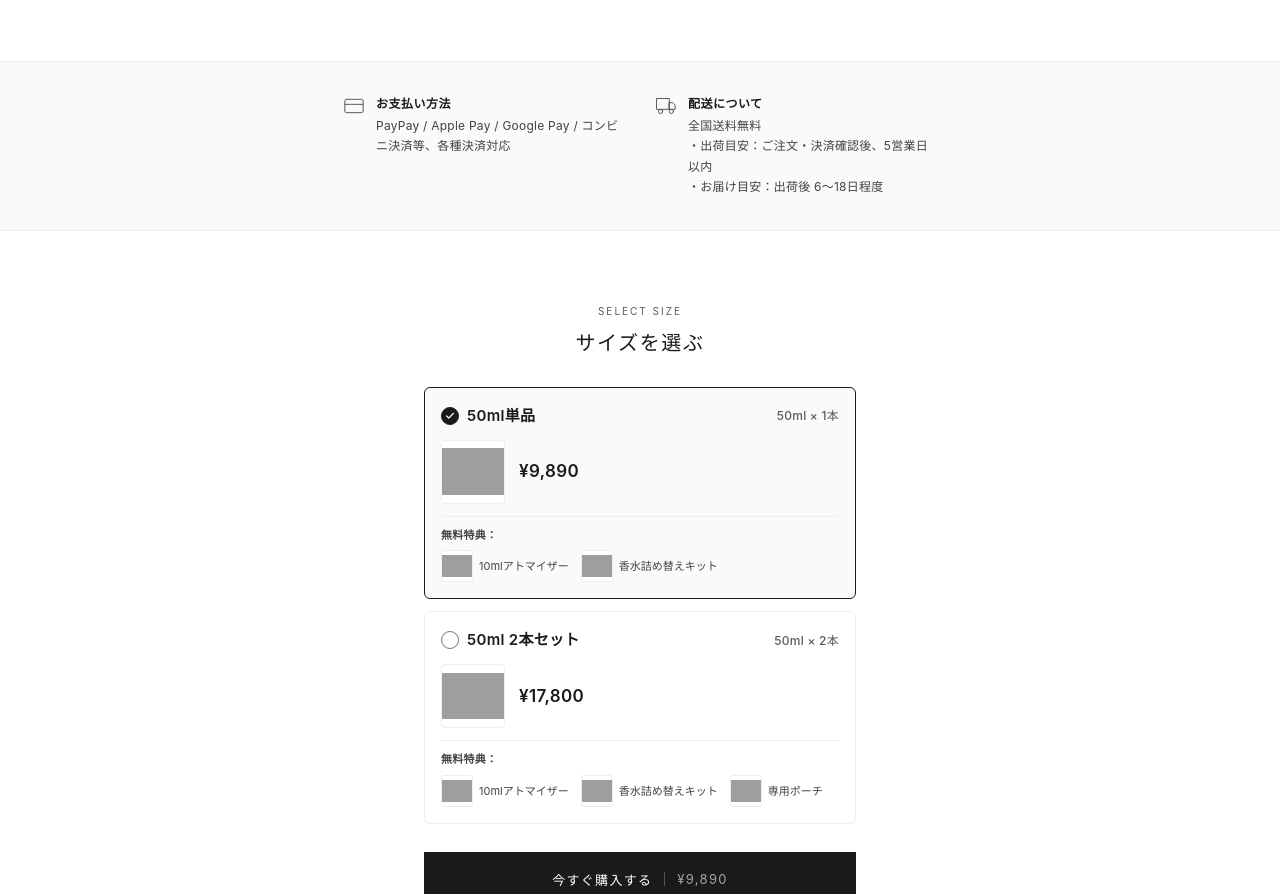
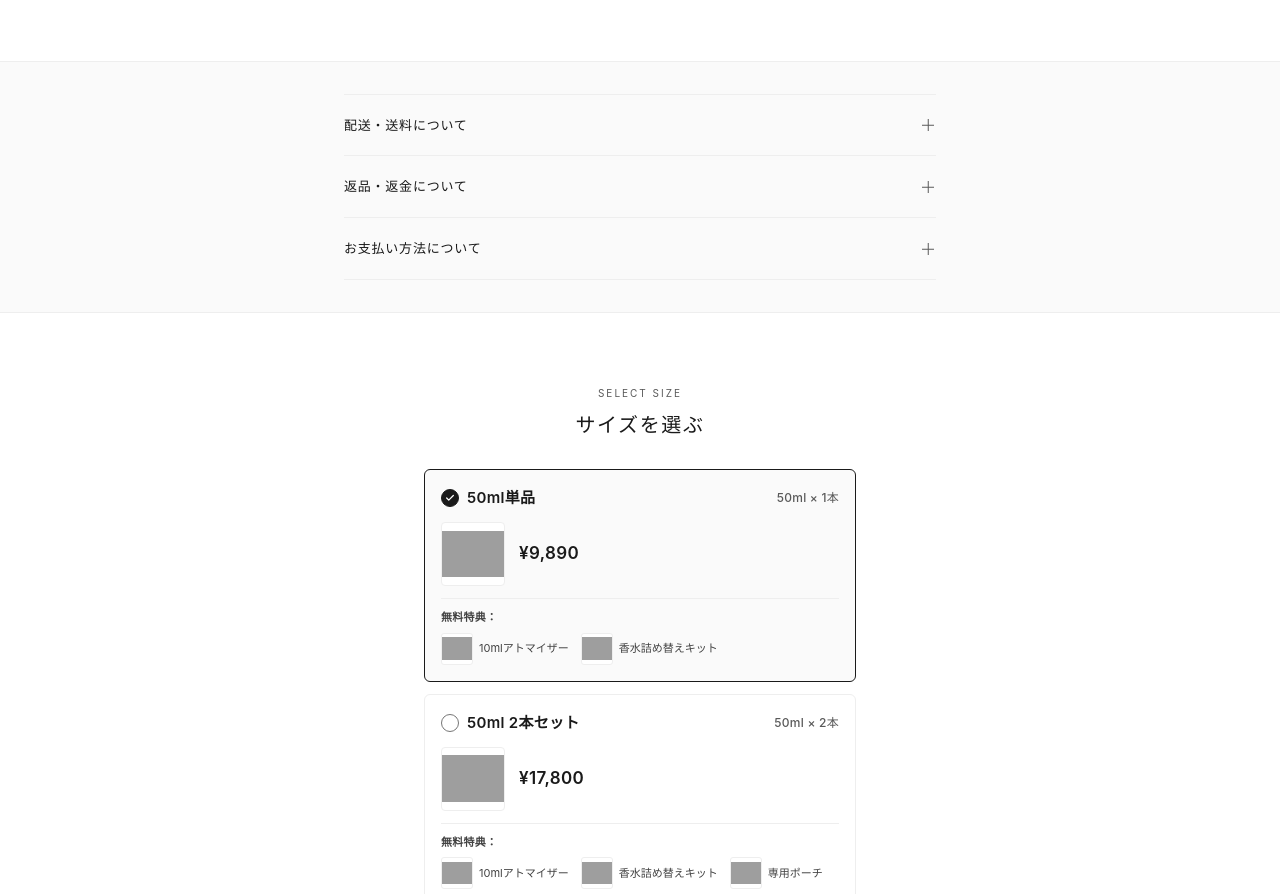
Before and after one commit to PURELAYER/purelayer-lp, a plain HTML site: page index.html in a window 1280 px wide. Shown: the part 1402-2296 px from the top of the page. Drawn offline with Linux system fonts and the light colour scheme; grey boxes are pictures that could not be loaded.

Commit message:
Update index.html

```diff
--- a/index.html
+++ b/index.html
@@ -39,7 +39,7 @@
 .fv-desc-body{font-size:13px;font-weight:400;color:var(--g7);line-height:1.85;letter-spacing:.01em;margin:0}
 .fv-desc-note{font-size:11px;color:var(--g5);line-height:1.6;letter-spacing:.02em;margin-top:12px}
 
-/* ===== Payment & Shipping Section ===== */
+/* ===== Payment & Shipping Section (Legacy CSS) ===== */
 .sec-info{background:var(--ow);padding:24px 0;border-top:.5px solid var(--g2)}
 .sec-info-in{max-width:480px;margin:0 auto;padding:0 24px}
 .info-grid{display:flex;flex-direction:column;gap:18px}
@@ -191,6 +191,10 @@ details[open]>.acc-body{max-height:800px}
 .ft-links a{font-size:11px;color:var(--g5);text-decoration:none;font-weight:400}
 .ft-copy{font-size:10px;color:var(--g5)}
 
+/* ===== Info Accordion Section ===== */
+.sec-info-acc{background:var(--ow);padding:24px 0;border-top:.5px solid var(--g2)}
+.sec-info-acc-in{max-width:480px;margin:0 auto;padding:0 24px}
+
 /* ===== Responsive (PC) ===== */
 @media(min-width:768px){
   .carousel-slide{aspect-ratio:4/3}
@@ -198,6 +202,8 @@ details[open]>.acc-body{max-height:800px}
   .fv-info{padding:40px 40px 56px}
   .sec-info{padding:32px 0}
   .sec-info-in{max-width:640px}
+  .sec-info-acc{padding:32px 0}
+  .sec-info-acc-in{max-width:640px}
   .info-grid{flex-direction:row;gap:32px}
   .info-item{flex:1}
   .prod,.sec-edu,.acc{padding:72px 0}
@@ -313,42 +319,65 @@ details[open]>.acc-body{max-height:800px}
     </div>
   </section>
 
-  <!-- ===== SECTION: PAYMENT & SHIPPING ===== -->
-  <section class="sec-info" id="section-info-pay-ship">
-    <div class="sec-info-in">
-      <div class="info-grid">
-        <!-- お支払い方法 -->
-        <div class="info-item">
-          <div class="info-icon">
-            <svg viewBox="0 0 24 24" fill="none" stroke="currentColor" stroke-width="1.2" stroke-linecap="round" stroke-linejoin="round">
-              <rect x="1" y="4" width="22" height="16" rx="2" ry="2"/>
-              <line x1="1" y1="10" x2="23" y2="10"/>
-            </svg>
-          </div>
-          <div class="info-cnt">
-            <span class="info-label">お支払い方法</span>
-            PayPay / Apple Pay / Google Pay / コンビニ決済等、各種決済対応
+  <!-- ===== SECTION: INFO ACCORDION (配送・返品・決済) ===== -->
+  <section class="sec-info-acc" id="section-info-accordion">
+    <div class="sec-info-acc-in">
+      <!-- ① 配送・送料について -->
+      <details class="acc-item">
+        <summary class="acc-trig">
+          <span class="acc-title">配送・送料について</span>
+          <span class="acc-tog"></span>
+        </summary>
+        <div class="acc-body">
+          <div class="acc-cnt">
+            <p>
+              ・全国送料無料<br>
+              ・出荷目安：ご注文・決済確認後、5営業日以内<br>
+              ・お届け目安：出荷後 6〜18日程度<br>
+              ・中国倉庫より発送<br>
+              ・現在の配送方法では追跡番号の発行はありません
+            </p>
           </div>
         </div>
+      </details>
 
-        <!-- 配送について -->
-        <div class="info-item">
-          <div class="info-icon">
-            <svg viewBox="0 0 24 24" fill="none" stroke="currentColor" stroke-width="1.2" stroke-linecap="round" stroke-linejoin="round">
-              <rect x="1" y="3" width="15" height="13"/>
-              <polygon points="16 8 20 8 23 11 23 16 16 16 8"/>
-              <circle cx="5.5" cy="18.5" r="2.5"/>
-              <circle cx="18.5" cy="18.5" r="2.5"/>
-            </svg>
-          </div>
-          <div class="info-cnt">
-            <span class="info-label">配送について</span>
-            全国送料無料<br>
-            ・出荷目安：ご注文・決済確認後、5営業日以内<br>
-            ・お届け目安：出荷後 6〜18日程度
+      <!-- ② 返品・返金について -->
+      <details class="acc-item">
+        <summary class="acc-trig">
+          <span class="acc-title">返品・返金について</span>
+          <span class="acc-tog"></span>
+        </summary>
+        <div class="acc-body">
+          <div class="acc-cnt">
+            <p>
+              <strong>【配送中の破損・初期不良】</strong><br>
+              配送途中の破損、液漏れ、届いた商品が異なる場合は、交換または返金にて対応いたします。状態を確認できる写真を添えてご連絡ください。
+            </p>
+            <p>
+              <strong>【30日間全額返金保証について】</strong><br>
+              商品到着後30日以内の返金窓口を設けています。<a href="https://line.me/R/ti/p/@086yhskp" target="_blank" rel="noopener noreferrer" class="refund-line-link">公式LINE</a>よりご注文番号とお名前をご連絡いただき、担当者から案内される手順に沿って返送・返金を進める形式です。
+            </p>
+            <p class="acc-cap">
+              ※ 返品条件（開封済み商品の取り扱い、送料負担等）の詳細は、公式LINEにてご案内いたします。特典のみの返品は不可です。
+            </p>
           </div>
         </div>
-      </div>
+      </details>
+
+      <!-- ③ お支払い方法について -->
+      <details class="acc-item">
+        <summary class="acc-trig">
+          <span class="acc-title">お支払い方法について</span>
+          <span class="acc-tog"></span>
+        </summary>
+        <div class="acc-body">
+          <div class="acc-cnt">
+            <p>
+              PayPay / Apple Pay / Google Pay / コンビニ決済等、各種決済対応
+            </p>
+          </div>
+        </div>
+      </details>
     </div>
   </section>
 
```
